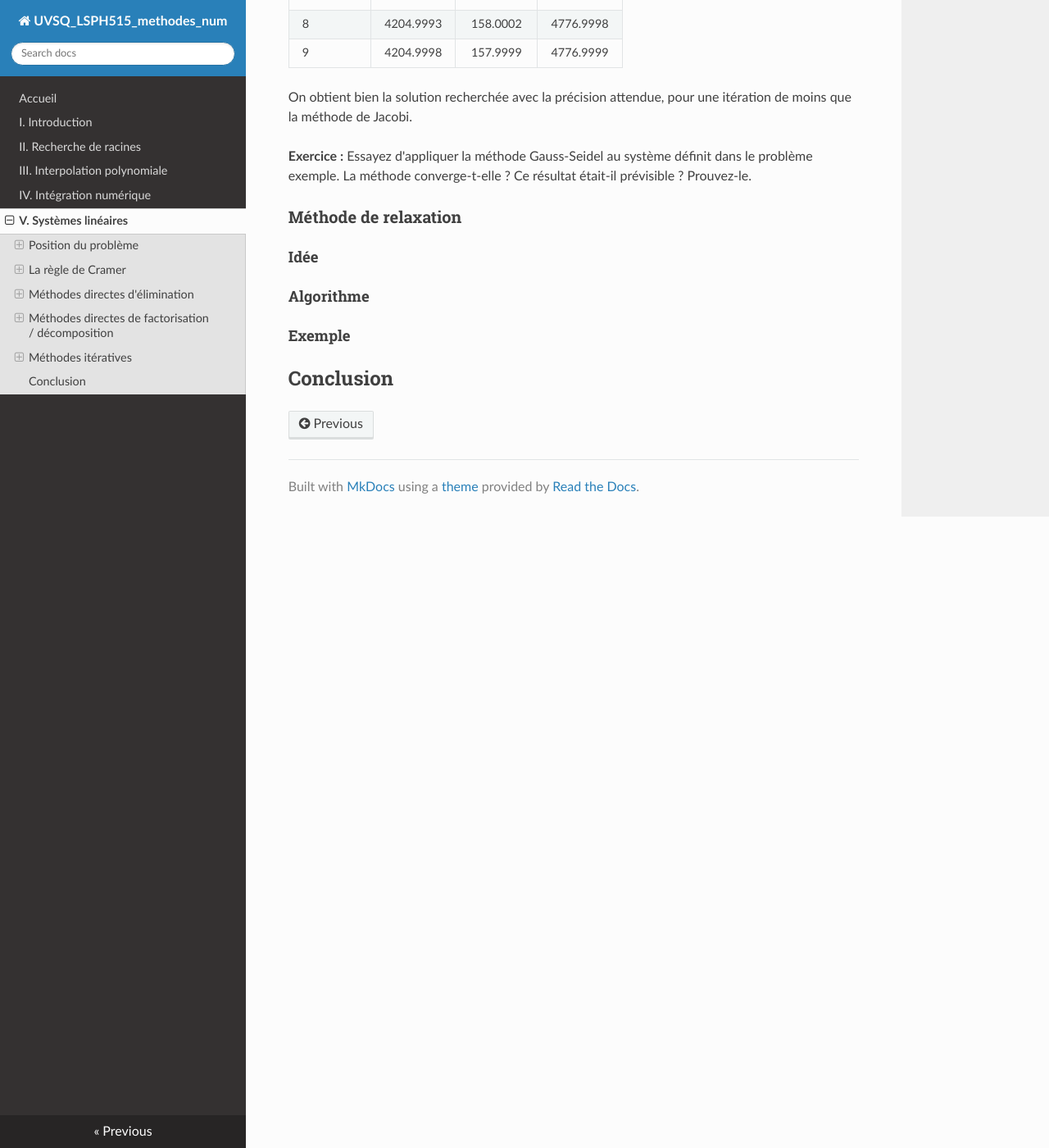
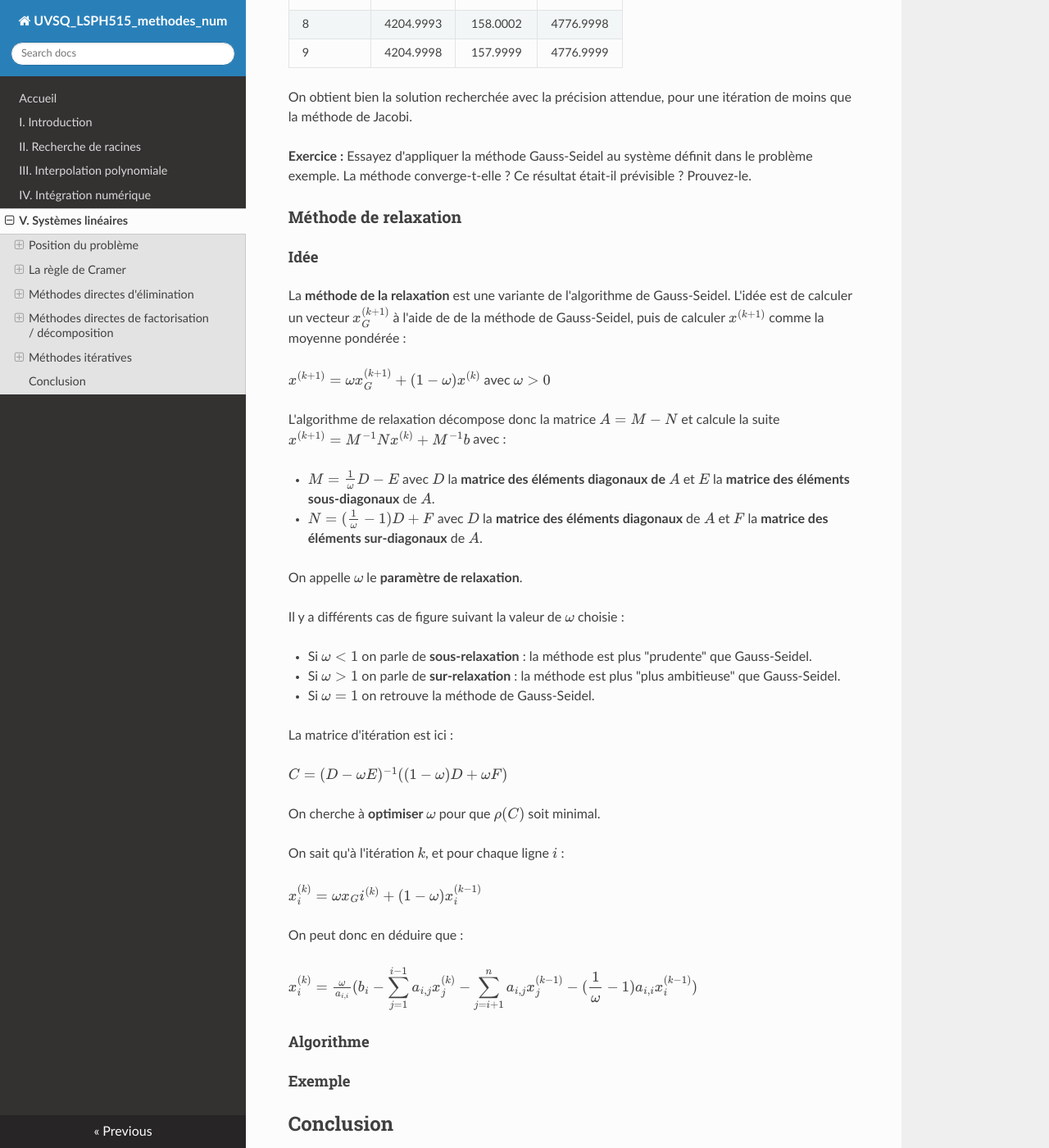
Before and after one commit to NicOudart/UVSQ_LSPH515_methodes_num, an MkDocs documentation site: the page built from docs/Chap5_Systemes_lineaires.md, in a window 1280 px wide and 1400 px high, scrolled down 51336 px. Shown: the whole window at 82% size. Built offline with MkDocs 1.6.1, drawn with Linux system fonts in a browser that asks for light colours; nearby versions of some CDN libraries.

Commit message:
-Begin the relaxation method section of Chapter 5.

```diff
--- a/docs/Chap5_Systemes_lineaires.md
+++ b/docs/Chap5_Systemes_lineaires.md
@@ -2707,6 +2707,43 @@ La méthode converge-t-elle ? Ce résultat était-il prévisible ? Prouvez-le.
 
 #### Idée
 
+La **méthode de la relaxation** est une variante de l'algorithme de Gauss-Seidel.
+L'idée est de calculer un vecteur $x_G^{(k+1)}$ à l'aide de de la méthode de Gauss-Seidel, puis de calculer $x^{(k+1)}$ comme la moyenne pondérée :
+
+$x^{(k+1)} = \omega x_G^{(k+1)} + (1-\omega) x^{(k)}$ avec $\omega > 0$
+
+L'algorithme de relaxation décompose donc la matrice $A = M-N$ et calcule la suite $x^{(k+1)} = M^{-1} N x^{(k)} + M^{-1} b$ avec :
+
+- $M = \frac{1}{\omega} D - E$ avec $D$ la **matrice des éléments diagonaux de $A$** et $E$ la **matrice des éléments sous-diagonaux** de $A$.
+
+- $N = (\frac{1}{\omega}-1) D + F$ avec $D$ la **matrice des éléments diagonaux** de $A$ et $F$ la **matrice des éléments sur-diagonaux** de $A$.
+
+On appelle $\omega$ le **paramètre de relaxation**.
+
+Il y a différents cas de figure suivant la valeur de $\omega$ choisie :
+
+- Si $\omega < 1$ on parle de **sous-relaxation** : la méthode est plus "prudente" que Gauss-Seidel.
+
+- Si $\omega > 1$ on parle de **sur-relaxation** : la méthode est plus "plus ambitieuse" que Gauss-Seidel.
+
+- Si $\omega = 1$ on retrouve la méthode de Gauss-Seidel.
+
+La matrice d'itération est ici :
+
+$C = (D - \omega E)^{-1} ((1-\omega) D + \omega F)$
+
+On cherche à **optimiser $\omega$** pour que $\rho(C)$ soit minimal.
+
+On sait qu'à l'itération $k$, et pour chaque ligne $i$ :
+
+$x_i^{(k)} = \omega x_Gi^{(k)} + (1-\omega) x_i^{(k-1)}$
+
+On peut donc en déduire que :
+
+$x_i^{(k)} = \frac{\omega}{a_{i,i}} (b_i - \displaystyle\sum_{j=1}^{i-1} a_{i,j} x_j^{(k)} - \displaystyle\sum_{j=i+1}^{n} a_{i,j} x_j^{(k-1)} - (\frac{1}{\omega}-1) a_{i,i} x_i^{(k-1)})$
+
+
+
 #### Algorithme
 
 #### Exemple
```
